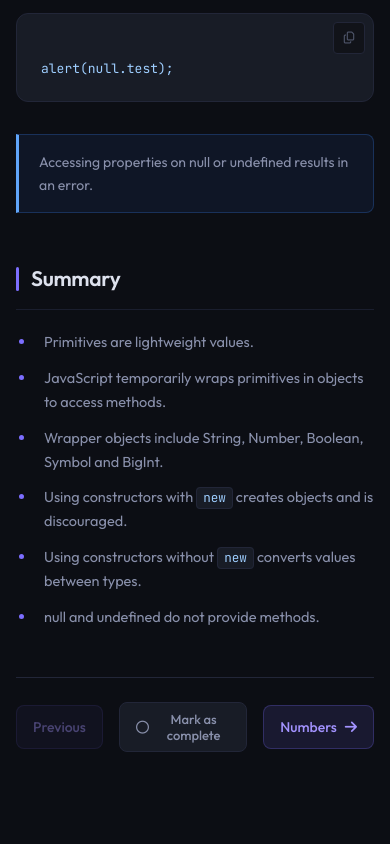
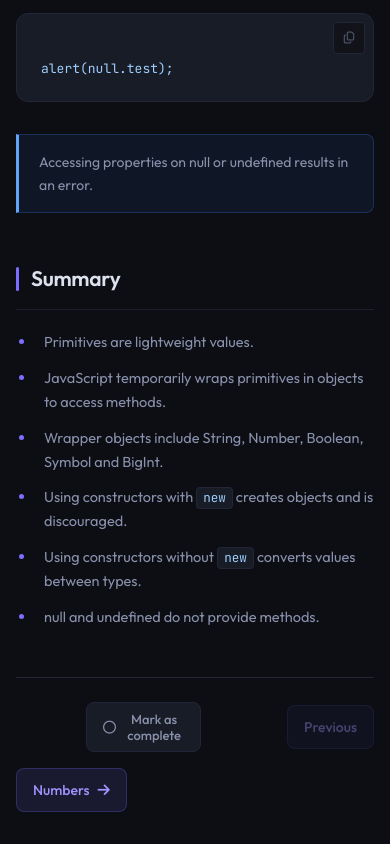
Before and after one commit to omkar142web/jslr, a plain HTML site: page index.html in a window 390 px wide. Shown: the part 4666-5510 px from the top of the page. Before the commit the page ends 5450 px from the top, so only its background shows below. Drawn offline with Linux system fonts and the light colour scheme.

Commit message:
almost there now, see stick

```diff
--- a/style.css
+++ b/style.css
@@ -888,6 +888,22 @@ button {
   }
 }
 
+@media (max-width: 395px) {
+
+  .mark-complete-wrap {
+    order: 1;
+    padding: 0 70px;
+    margin: auto;
+  }
+  .lesson-nav-prev {
+    order: 2;
+  }
+  .lesson-nav-next {
+    order: 3;
+  }
+
+}
+
 
 .outer {
   position: fixed;
```
